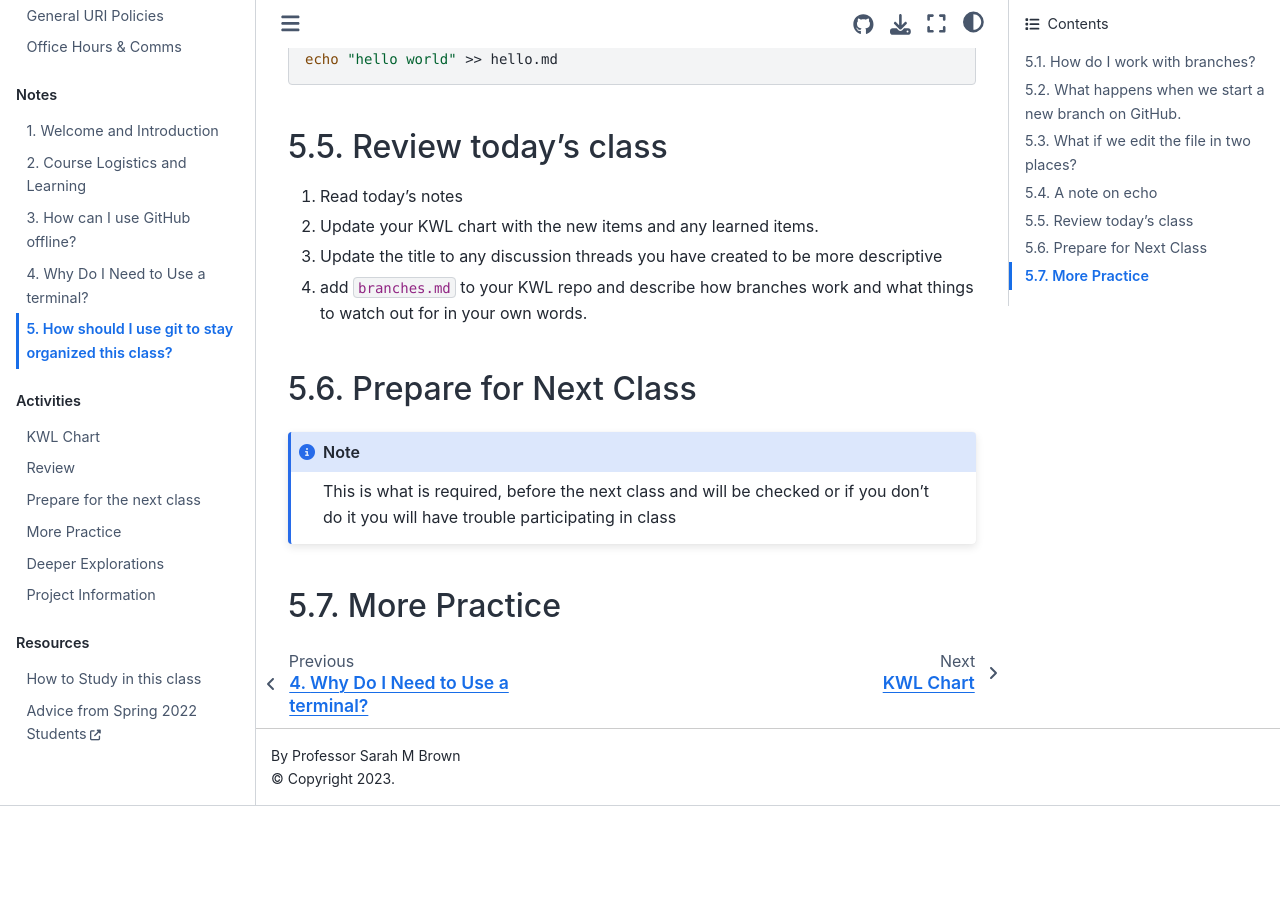
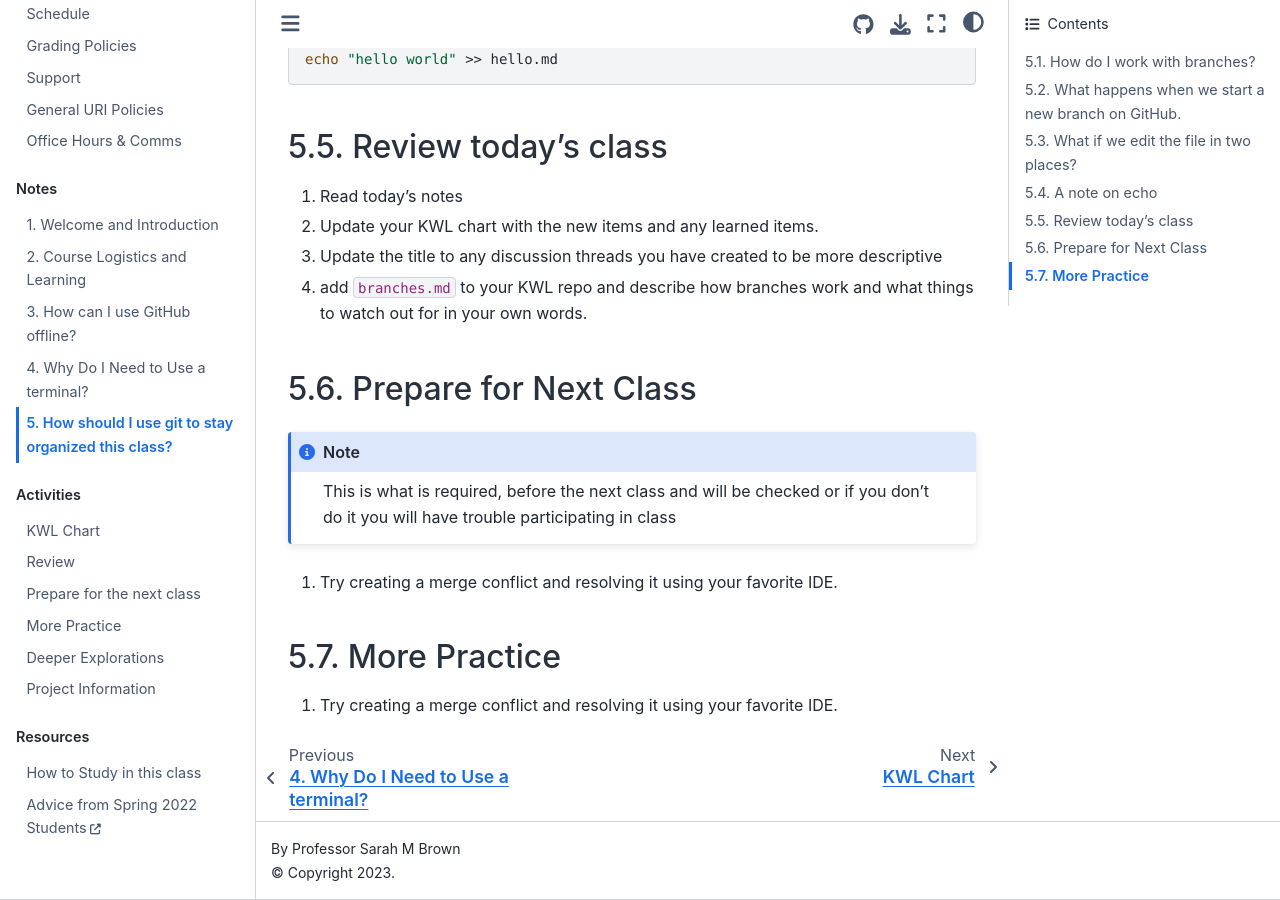
Before and after one commit to introcompsys/fall2022, a Jupyter Book: the page built from notes/2022-09-21.md, in a window 1280 px wide and 900 px high, scrolled down 10979 px. Built offline with Jupyter Book 1.0.4 settings and Sphinx 7.4.7 and the Sphinx Book theme 1.1.4, drawn with Linux system fonts in a browser that asks for light colours; pages that are not in the unit, such as notebooks, are missing from menus; before the commit the page ends 11785 px from its top, so only the background shows below that.

```diff
--- a/_practice/2022-09-21.md
+++ b/_practice/2022-09-21.md
@@ -0,0 +1 @@
+1. Try creating a merge conflict and resolving it using your favorite IDE.
```
Also changed, not shown: _review/2022-09-19.md (+2 -1 lines).
